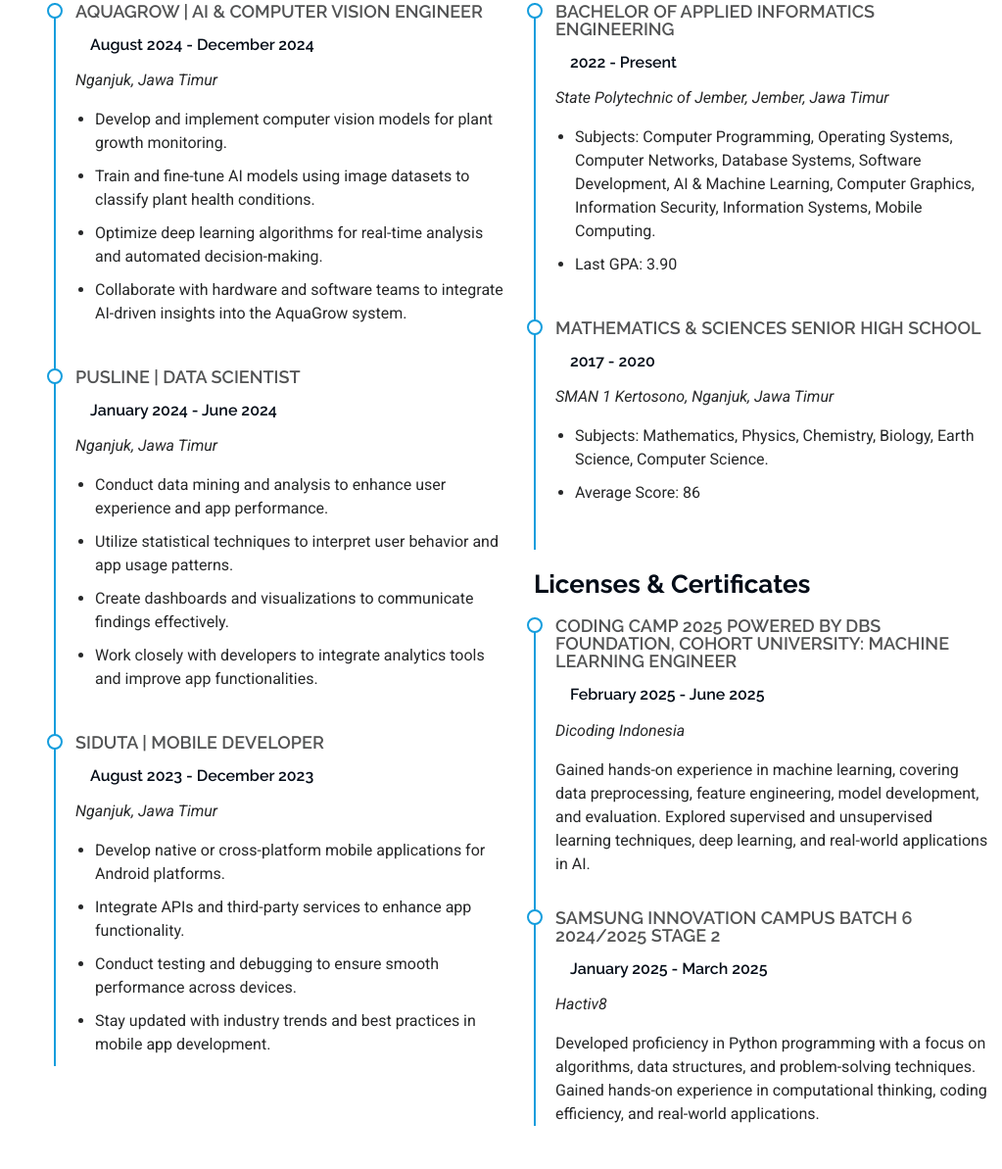
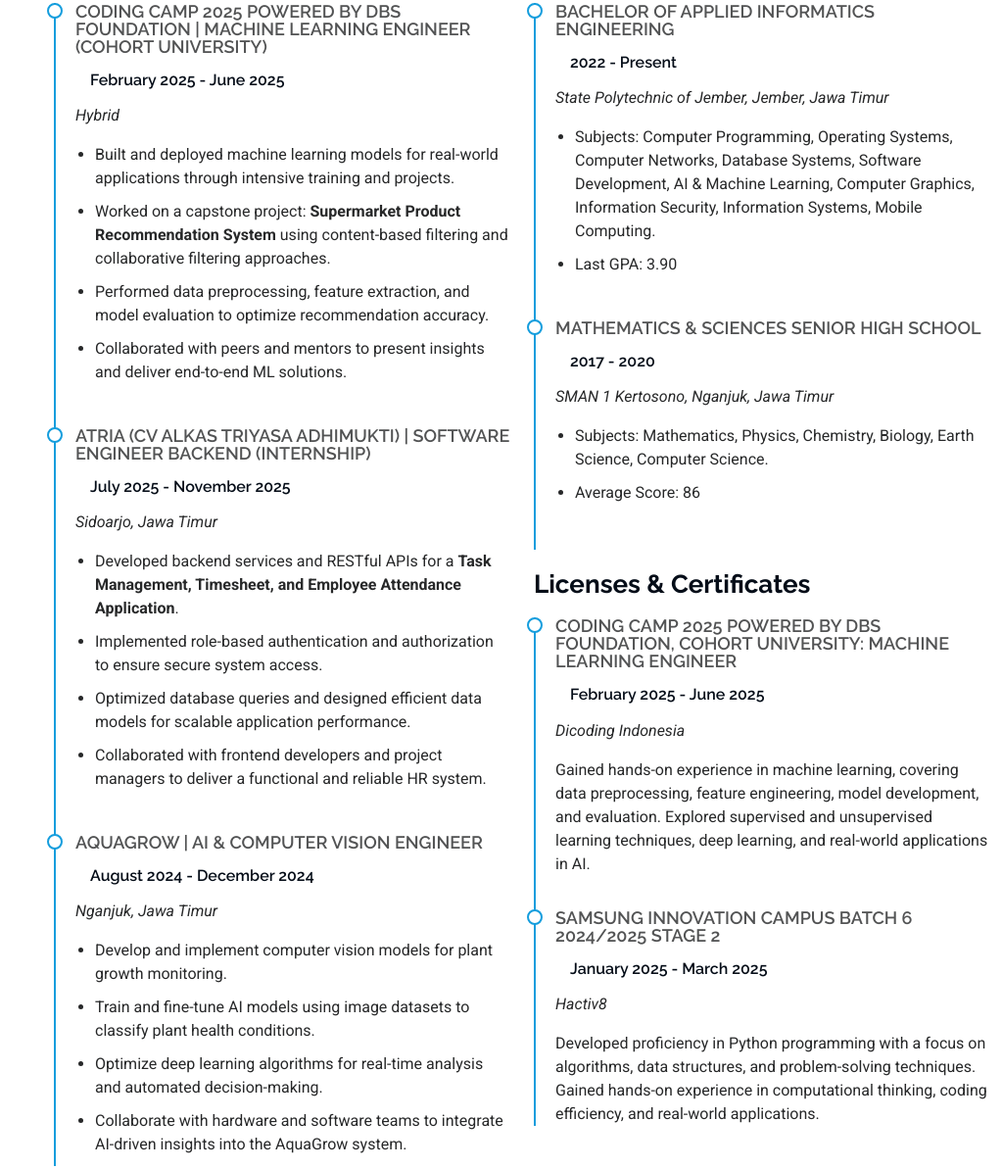
Before and after one commit to renaldiendrawan/portfolio, a plain HTML site: page index.html in a window 1280 px wide. Shown: the part 1992-3185 px from the top of the page at 98% size, without its empty margins (257-1280 px from the left). Drawn offline with Linux system fonts and the light colour scheme.

Commit message:
Update Experience

```diff
--- a/index.html
+++ b/index.html
@@ -99,7 +99,7 @@
 
         <div class="row gy-4 justify-content-center">
           <div class="col-lg-4">
-            <img src="assets/img/profil.jpg" class="img-fluid" alt="">
+            <img src="assets/img/profile-about.jpg" class="img-fluid" alt="">
           </div>
           <div class="col-lg-8 content">
             <h2>Data Scientists &amp; Machine Learning Engineer.</h2>
@@ -148,6 +148,30 @@
             <h3 class="resume-title">Experience</h3>
 
             <div class="resume-item">
+              <h4>Coding Camp 2025 Powered by DBS Foundation | Machine Learning Engineer (Cohort University)</h4>
+              <h5>February 2025 - June 2025</h5>
+              <p><em>Hybrid</em></p>
+              <ul>
+                <li>Built and deployed machine learning models for real-world applications through intensive training and projects.</li>
+                <li>Worked on a capstone project: <strong>Supermarket Product Recommendation System</strong> using content-based filtering and collaborative filtering approaches.</li>
+                <li>Performed data preprocessing, feature extraction, and model evaluation to optimize recommendation accuracy.</li>
+                <li>Collaborated with peers and mentors to present insights and deliver end-to-end ML solutions.</li>
+              </ul>
+            </div><!-- End Resume Item -->
+
+            <div class="resume-item">
+              <h4>ATRIA (CV Alkas Triyasa Adhimukti) | Software Engineer Backend (Internship)</h4>
+              <h5>July 2025 - November 2025</h5>
+              <p><em>Sidoarjo, Jawa Timur</em></p>
+              <ul>
+                <li>Developed backend services and RESTful APIs for a <strong>Task Management, Timesheet, and Employee Attendance Application</strong>.</li>
+                <li>Implemented role-based authentication and authorization to ensure secure system access.</li>
+                <li>Optimized database queries and designed efficient data models for scalable application performance.</li>
+                <li>Collaborated with frontend developers and project managers to deliver a functional and reliable HR system.</li>
+              </ul>
+            </div><!-- End Resume Item -->
+
+            <div class="resume-item">
               <h4>AquaGrow | AI & Computer Vision Engineer</h4>
               <h5>August 2024 - December 2024</h5>
               <p><em>Nganjuk, Jawa Timur</em></p>
@@ -159,29 +183,6 @@
               </ul>
             </div><!-- End Resume Item -->
 
-            <div class="resume-item">
-              <h4>PusLine | Data Scientist</h4>
-              <h5>January 2024 - June 2024</h5>
-              <p><em>Nganjuk, Jawa Timur</em></p>
-              <ul>
-                <li>Conduct data mining and analysis to enhance user experience and app performance.</li>
-                <li>Utilize statistical techniques to interpret user behavior and app usage patterns.</li>
-                <li>Create dashboards and visualizations to communicate findings effectively.</li>
-                <li>Work closely with developers to integrate analytics tools and improve app functionalities.</li>
-              </ul>
-            </div><!-- End Resume Item -->
-
-            <div class="resume-item">
-              <h4>SiDuta | Mobile Developer</h4>
-              <h5>August 2023 - December 2023</h5>
-              <p><em>Nganjuk, Jawa Timur</em></p>
-              <ul>
-                <li>Develop native or cross-platform mobile applications for Android platforms.</li>
-                <li>Integrate APIs and third-party services to enhance app functionality.</li>
-                <li>Conduct testing and debugging to ensure smooth performance across devices.</li>
-                <li>Stay updated with industry trends and best practices in mobile app development.</li>
-              </ul>
-            </div><!-- End Resume Item -->
           </div><!-- End Experience Section -->
 
           <!-- Education & Certifications Section -->
```
Also changed, not shown: assets/img/profil.jpg, assets/img/profile-about.jpg (added), 1 other file.
